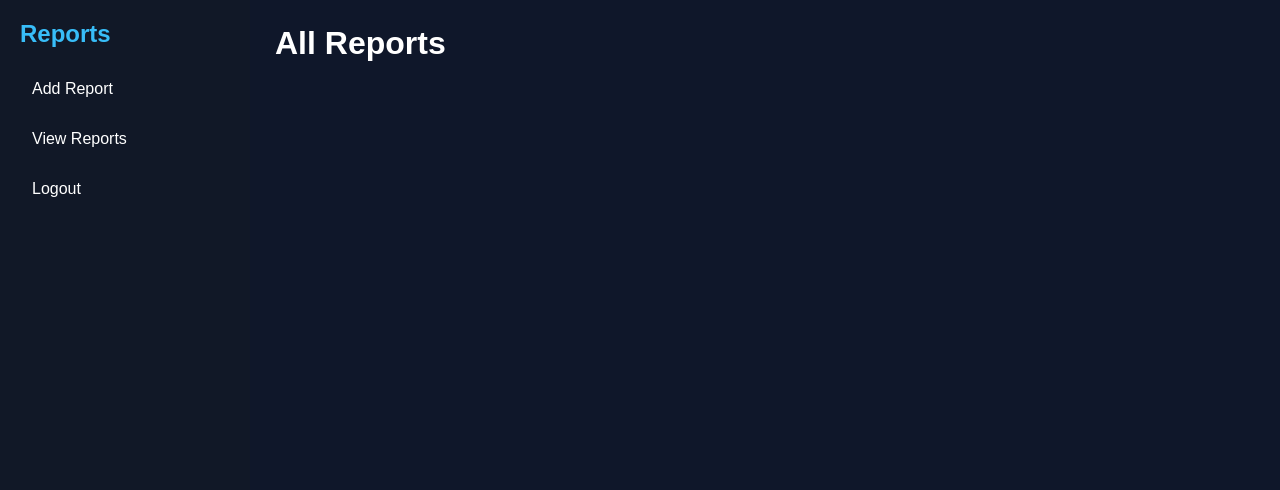
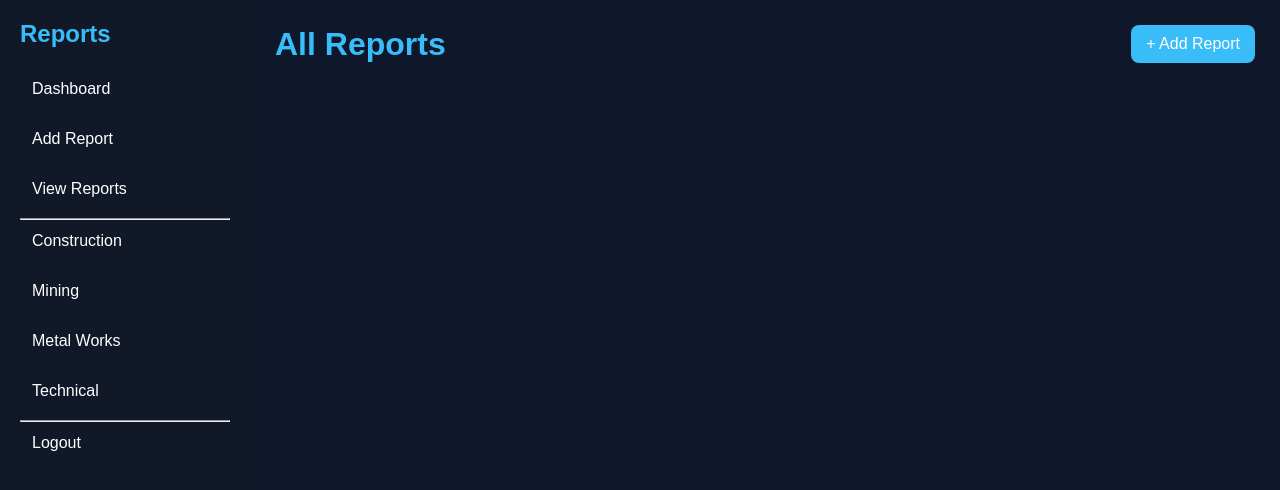
Before and after one commit to sadick-koyo/MjasiliaProject, a PHP site: page /dashboard/view_report.php in a window 1280 px wide. Shown: the top 490 px of the page. Run offline with PHP 8.4, Linux system fonts and the light colour scheme; the visitor is signed in with stand-in values (Sample User, id 1); data that the repository does not hold is empty; a stand-in replaces the project's code that opens the database connection.

Commit message:
Update view_report.php

```diff
--- a/dashboard/view_report.php
+++ b/dashboard/view_report.php
@@ -15,38 +15,57 @@ $result = $conn->query("SELECT * FROM reports ORDER BY id DESC");
 <head>
 <title>View Reports</title>
 <link rel="stylesheet" href="../assets/css/style.css">
+<meta name="viewport" content="width=device-width, initial-scale=1.0">
 </head>
+
 <body>
 
 <div class="container">
 
+    <!-- SIDEBAR -->
     <div class="sidebar">
         <h2>Reports</h2>
 
+        <a href="admin.php">Dashboard</a>
         <a href="add_report.php">Add Report</a>
         <a href="view_reports.php">View Reports</a>
+
+        <hr>
+
+        <a href="../modules/construction.php">Construction</a>
+        <a href="../modules/mining.php">Mining</a>
+        <a href="../modules/metal.php">Metal Works</a>
+        <a href="../modules/technical.php">Technical</a>
+
+        <hr>
+
         <a href="../logout.php">Logout</a>
     </div>
 
+    <!-- MAIN -->
     <div class="main">
 
+        <div class="header">
             <h1>All Reports</h1>
+            <a href="add_report.php" class="btn">+ Add Report</a>
+        </div>
 
         <?php while($row = $result->fetch_assoc()){ ?>
 
-<div class="card">
+        <div class="card" style="margin-bottom:15px;">
 
             <h3><?php echo $row['title']; ?></h3>
-<p><?php echo $row['description']; ?></p>
 
-<small>
+            <p style="line-height:1.6;">
+                <?php echo $row['description']; ?>
+            </p>
+
+            <div style="margin-top:10px; font-size:13px; color:#94a3b8;">
                 By: <?php echo $row['submitted_by']; ?> |
                 Date: <?php echo $row['created_at']; ?>
-</small>
+            </div>
 
         </div>
-
-<br>
 
         <?php } ?>
 
```
Lines whose indentation alone changed are shown as unchanged.
